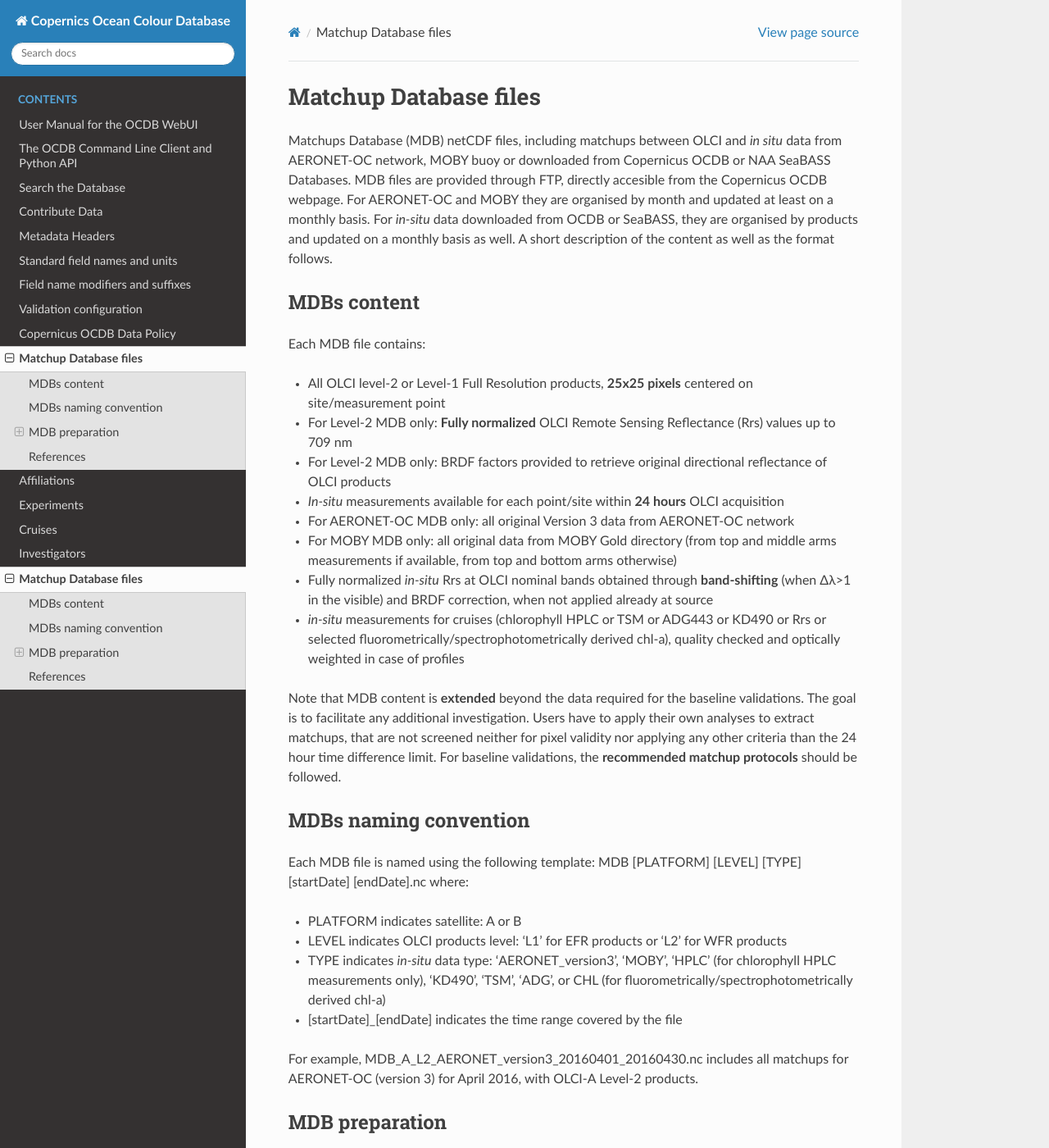
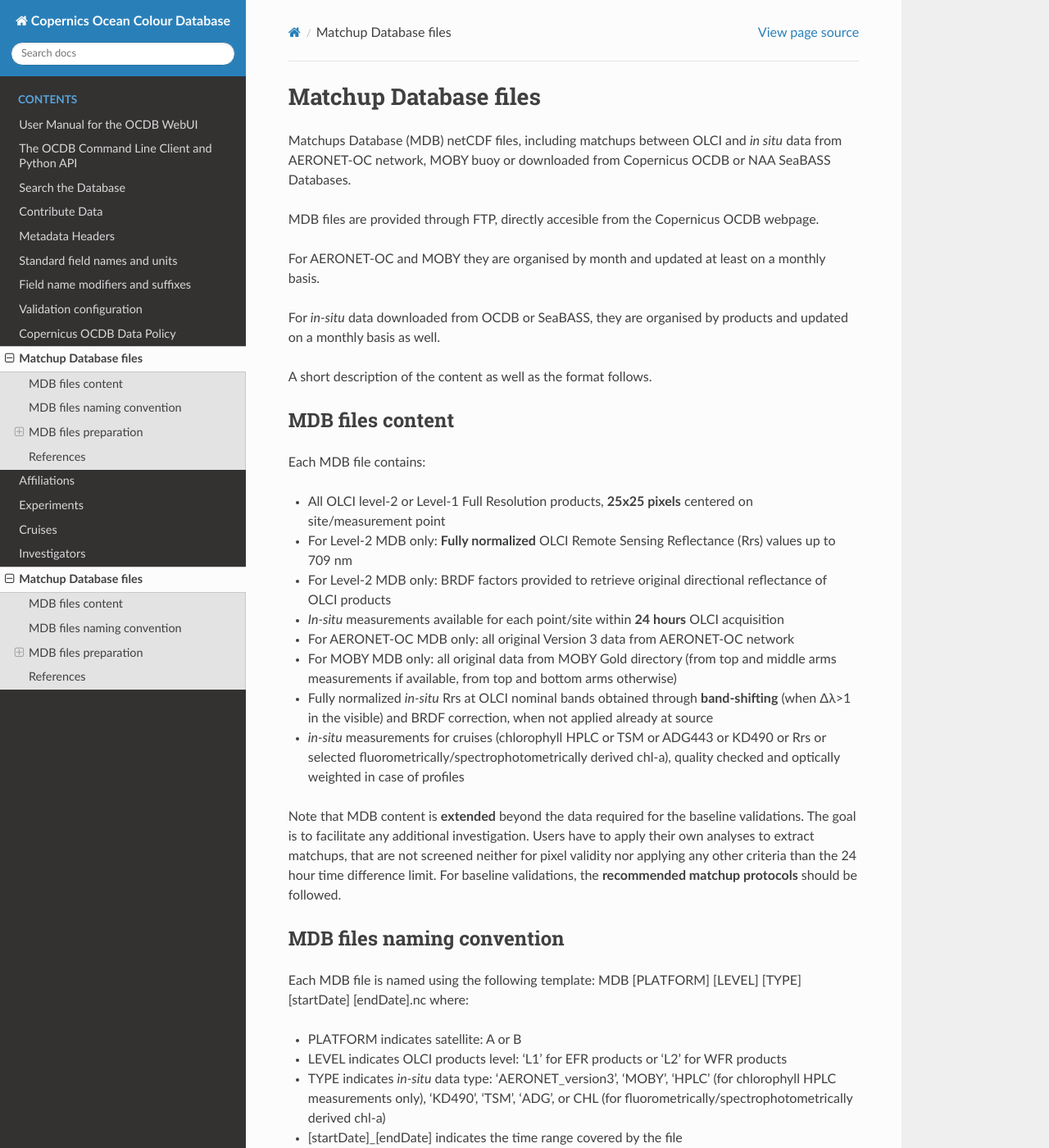
Before and after one commit to javierconcha/ocdb-docs, a Sphinx documentation site: the page built from docs/source/ocdb-MDB-user-manual.md, in a window 1280 px wide and 1400 px high. Shown: the whole window at 82% size. Built offline with Sphinx 7.4.7 and the Read the Docs theme 2.0.0, drawn with Linux system fonts in a browser that asks for light colours; some of the changed text lies outside the part shown.

Commit message:
Update docs/source/ocdb-MDB-user-manual.md

```diff
--- a/docs/source/ocdb-MDB-user-manual.md
+++ b/docs/source/ocdb-MDB-user-manual.md
@@ -1,11 +1,15 @@
 # Matchup Database files
 Matchups Database (MDB) netCDF files, including matchups between OLCI and _in situ_ data from AERONET-OC network, MOBY buoy or downloaded from Copernicus OCDB or NAA SeaBASS Databases.
+
 MDB files are provided through FTP, directly accesible from the Copernicus OCDB webpage.
+
 For AERONET-OC and MOBY they are organised by month and updated at least on a monthly basis.
+
 For _in-situ_ data downloaded from OCDB or SeaBASS, they are organised by products and updated on a monthly basis as well.
+
 A short description of the content as well as the format follows.
 
-## MDBs content
+## MDB files content
 Each MDB file contains:
 
 - All OLCI level-2 or Level-1 Full Resolution products, **25x25 pixels** centered on site/measurement point
@@ -28,7 +32,7 @@ Note that MDB content is **extended** beyond the data required for the baseline
 Users have to apply their own analyses to extract matchups, that are not screened neither for pixel validity nor applying any other criteria than the 24 hour time difference limit.
 For baseline validations, the **recommended matchup protocols** should be followed.
 
-## MDBs naming convention
+## MDB files naming convention
 Each MDB file is named using the following template:
 MDB [PLATFORM] [LEVEL] [TYPE] [startDate] [endDate].nc
 where:
@@ -39,7 +43,7 @@ where:
 
 For example, MDB_A_L2_AERONET_version3_20160401_20160430.nc includes all matchups for AERONET-OC (version 3) for April 2016, with OLCI-A Level-2 products.
 
-## MDB preparation
+## MDB files preparation
 Monthly, MDB files are genereted through a Python module (called MDB_Builder).
 
 The diagram below shows at high level the workflow followed in order to build MDB files.
@@ -74,6 +78,6 @@ where Lwn(λ) is MOBY Lwn2 for each band, provided in the Gold directory files,
 
 ## References
 - Clark, D.K., H.R. Gordon, K.J. Voss, Y. Ge, W. Broenkow, C. Trees. (1997). Validation of atmospheric correction over the oceans. Journal of Geophysical Research 102(D14): 17209-17217.
+- Price-Whelan et al. (2018). The Astropy Project: Building an Open-science Project and Status of the v2.0 Core Package. The Astronomical Journal 156: 123-141.
 - Thuillier, G., M. Hers´e, P. C. Simon, D. Labs, H. Mandel, D. Gillotay, & T. Foujols. (2003). The solar spectral irradiance from 200 to 2400 nm as measured by the SOLSPEC spectrometer from the ATLAS 1-2-3 and EURECA missions. Solar Physics 214: 1-22.
 - Zibordi, G., F. Mélin, J. Berthon, B. Holben, I. Slutsker, D. Giles, D. D’Alimonte, D. Vandemark, H. Feng, G. Schuster, B.E. Fabbri, S. Kaitala, and J. Seppälä (2009). AERONET-OC: A Network for the Validation of Ocean Color Primary Products. J. Atmos. Oceanic Technol. 26: 1634–1651.
-- Price-Whelan et al. (2018). The Astropy Project: Building an Open-science Project and Status of the v2.0 Core Package. The Astronomical Journal 156: 123-141.
```
